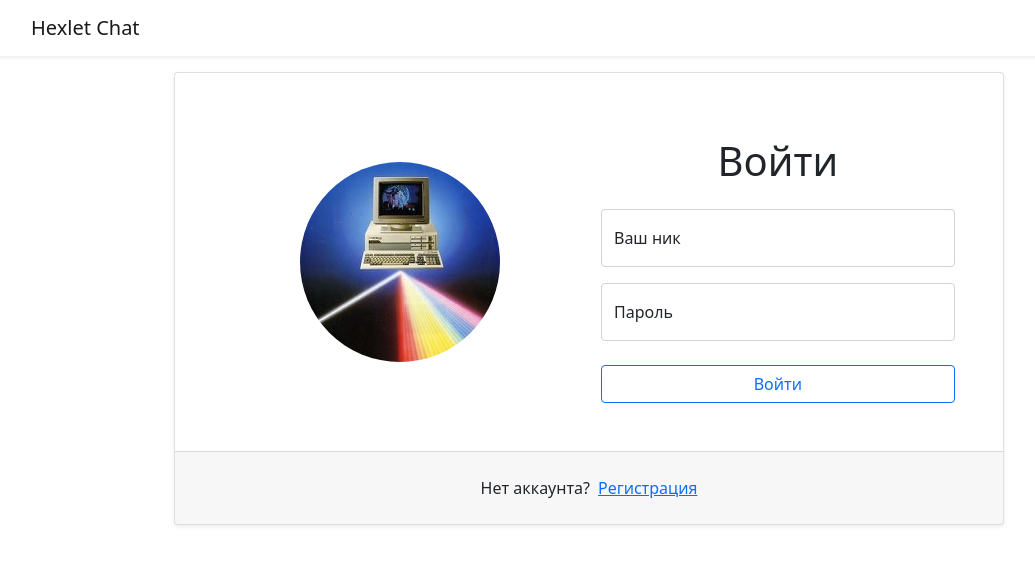
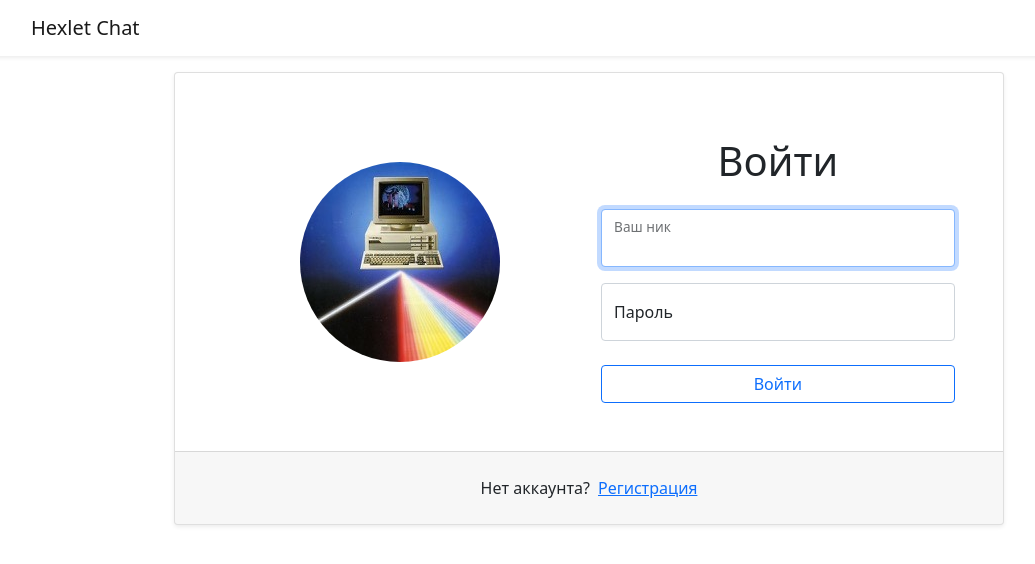
Before and after one commit to leteli/frontend-project-lvl4, a React app: page /login in a window 1280 px wide. Shown: the top 564 px of the page, without its empty margins (51-1086 px from the left). Built offline with nearby package versions, Linux system fonts and the light colour scheme; the HTML template or start-up script is replaced by a standard one.

Commit message:
refactor loginform

```diff
--- a/src/components/LoginForm.jsx
+++ b/src/components/LoginForm.jsx
@@ -1,42 +1,29 @@
 /* eslint-disable react/jsx-props-no-spreading */
-import React, { useState } from 'react';
+import React, { useState, useEffect, useRef } from 'react';
 import { useHistory } from 'react-router';
-import { useDispatch } from 'react-redux';
-import { Formik, Form, useField } from 'formik';
+import { Formik, Form as FormikForm } from 'formik';
 import * as yup from 'yup';
 import axios from 'axios';
-import cn from 'classnames';
 import {
   Container,
   Row,
   Col,
   Card,
   Button,
+  Form,
 } from 'react-bootstrap';
 
 import routes from '../routes.js';
 import loginImage from '../../assets/login.jpg';
 import useAuth from '../contexts/auth.jsx';
-import { actions } from '../slices/usersSlice.js';
-
-const TextInput = ({ label, ...props }) => {
-  const [field, meta] = useField(props);
-  return (
-    <>
-      <input {...field} {...props} />
-      <label htmlFor={props.id || props.name}>{label}</label>
-      {meta.touched && meta.error ? (
-        <div className="error">{meta.error}</div>
-      ) : null}
-    </>
-  );
-};
 
 const LoginForm = () => {
   const [authFailed, setAuthFailed] = useState(false);
   const auth = useAuth();
   const history = useHistory();
-  const dispatch = useDispatch();
+  const inputRef = useRef();
+
+  useEffect(() => inputRef.current.focus(), []);
 
   return (
     <Container fluid className="h-100">
@@ -62,45 +49,51 @@ const LoginForm = () => {
                   setAuthFailed(false);
                   try {
                     const { data } = await axios.post(routes.loginPath(), values);
-                    localStorage.setItem('userId', JSON.stringify(data));
-                    dispatch(actions.addUser(data.username));
-                    auth.logIn();
-                    console.log('success');
+                    auth.logIn(data);
                     history.push('/');
                   } catch (err) {
                     setAuthFailed(true);
-                    console.log(err.message); // debug
+                    console.log(err.message);
                   }
                 }}
               >
-                {(props) => (
-                  <Form className="col-12 col-md-6 mt-3 mt-mb-0">
+                {({
+                  touched,
+                  errors,
+                  getFieldProps,
+                  isSubmitting,
+                }) => (
+                  <FormikForm className="col-12 col-md-6 mt-3 mt-mb-0">
                     <h1 className="text-center mb-4">Войти</h1>
-                    <div className="form-floating mb-3">
-                      <TextInput
-                        className={cn('form-control', {
-                          'is-invalid': authFailed,
-                        })}
-                        label="Ваш ник"
+                    <Form.Floating className="mb-3">
+                      <Form.Control
+                        ref={inputRef}
+                        isInvalid={authFailed || errors.username}
                         name="username"
-                        type="text"
+                        id="username"
                         placeholder="Ваш ник"
+                        autoComplete="username"
+                        {...getFieldProps('username')}
                       />
-                    </div>
-                    <div className="form-floating mb-4">
-                      <TextInput
-                        className={cn('form-control', {
-                          'is-invalid': authFailed,
-                        })}
-                        label="Пароль"
+                      <Form.Label htmlFor="username">Ваш ник</Form.Label>
+                      {touched.username && errors.username ? <div className="invalid-tooltip">{errors.username}</div> : null}
+                    </Form.Floating>
+                    <Form.Floating className="mb-4">
+                      <Form.Control
+                        isInvalid={authFailed || (touched.password && errors.password)}
                         name="password"
-                        type="text"
+                        id="password"
+                        type="password"
                         placeholder="Пароль"
+                        autoComplete="password"
+                        {...getFieldProps('password')}
                       />
-                      <div className="invalid-feedback">Неверное имя пользователя или пароль</div>
-                    </div>
-                    <Button disabled={props.isSubmitting} variant="outline-primary" className="w-100" type="submit">Войти</Button>
-                  </Form>
+                      <Form.Label htmlFor="password">Пароль</Form.Label>
+                      {touched.password && errors.password ? <div className="invalid-tooltip">{errors.password}</div> : null}
+                      {authFailed ? <div className="invalid-tooltip">Неверное имя пользователя или пароль</div> : null}
+                    </Form.Floating>
+                    <Button disabled={isSubmitting} variant="outline-primary" className="w-100" type="submit">Войти</Button>
+                  </FormikForm>
                 )}
               </Formik>
             </Card.Body>
```
